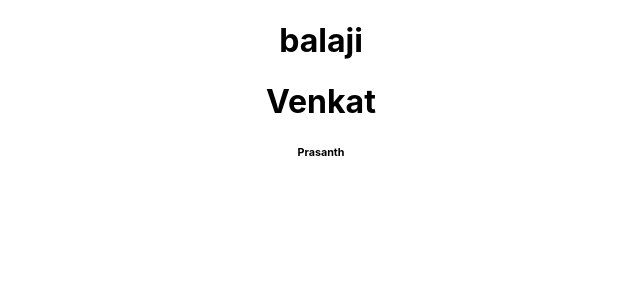
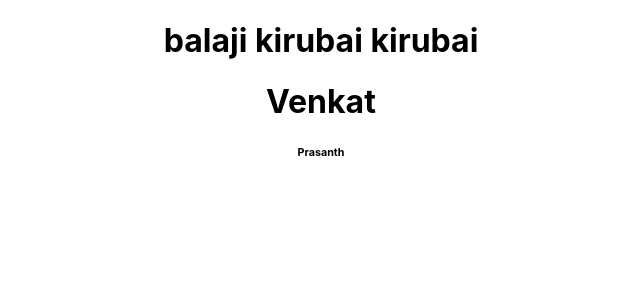
Before and after one commit to Food-Delivery-App/Client, a React (Create React App) app: page / in a window 1280 px wide. Shown: the top 300 px of the page, without its empty margins (319-959 px from the left). Built offline with nearby package versions, Linux system fonts and the light colour scheme.

Commit message:
commit kirubai

```diff
--- a/src/App.js
+++ b/src/App.js
@@ -5,7 +5,7 @@ import './App.css';
 function App() {
   return (
     <div className="App">
-      <h1>balaji</h1>
+      <h1>balaji kirubai kirubai</h1>
       <h1>Venkat</h1>
       <h6>Prasanth </h6>
     </div>
```
